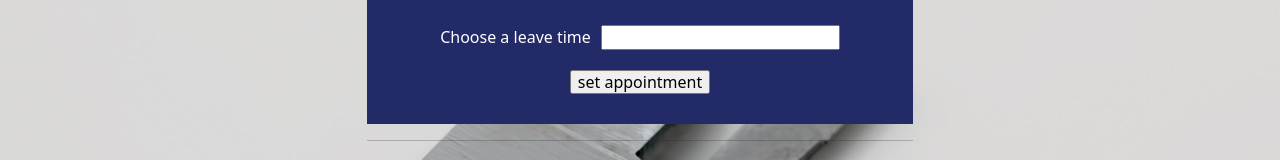
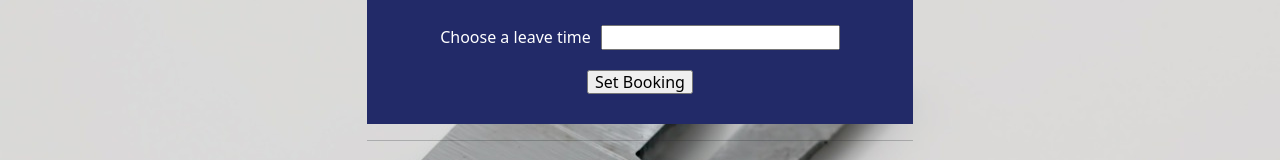
Before and after one commit to CharleeBrown/Lab_Booking, a website: page public/index.html in a window 1280 px wide. Shown: the part 258-418 px from the top of the page. Drawn offline with nearby package versions, Linux system fonts and the light colour scheme; a web font is replaced by a local one.

Commit message:
Change button value

```diff
--- a/public/index.html
+++ b/public/index.html
@@ -43,7 +43,7 @@
                 <label>Choose a start time<input type="text" id="startTime" name="startTime"/></label>
 
                 <label>Choose a leave time<input type="time" id="leaveTime" name="leaveTime"/></label><br/>
-                <input  type="submit" id="saveTime" value="set appointment" onclick="checkTime()"/>
+                <input  type="submit" id="saveTime" value="Set Booking" onclick="checkTime()"/>
                 </form>
                 <hr/>
                 <span style="color:black; text-align:center;">Dept 31. Inc.</span>
```
